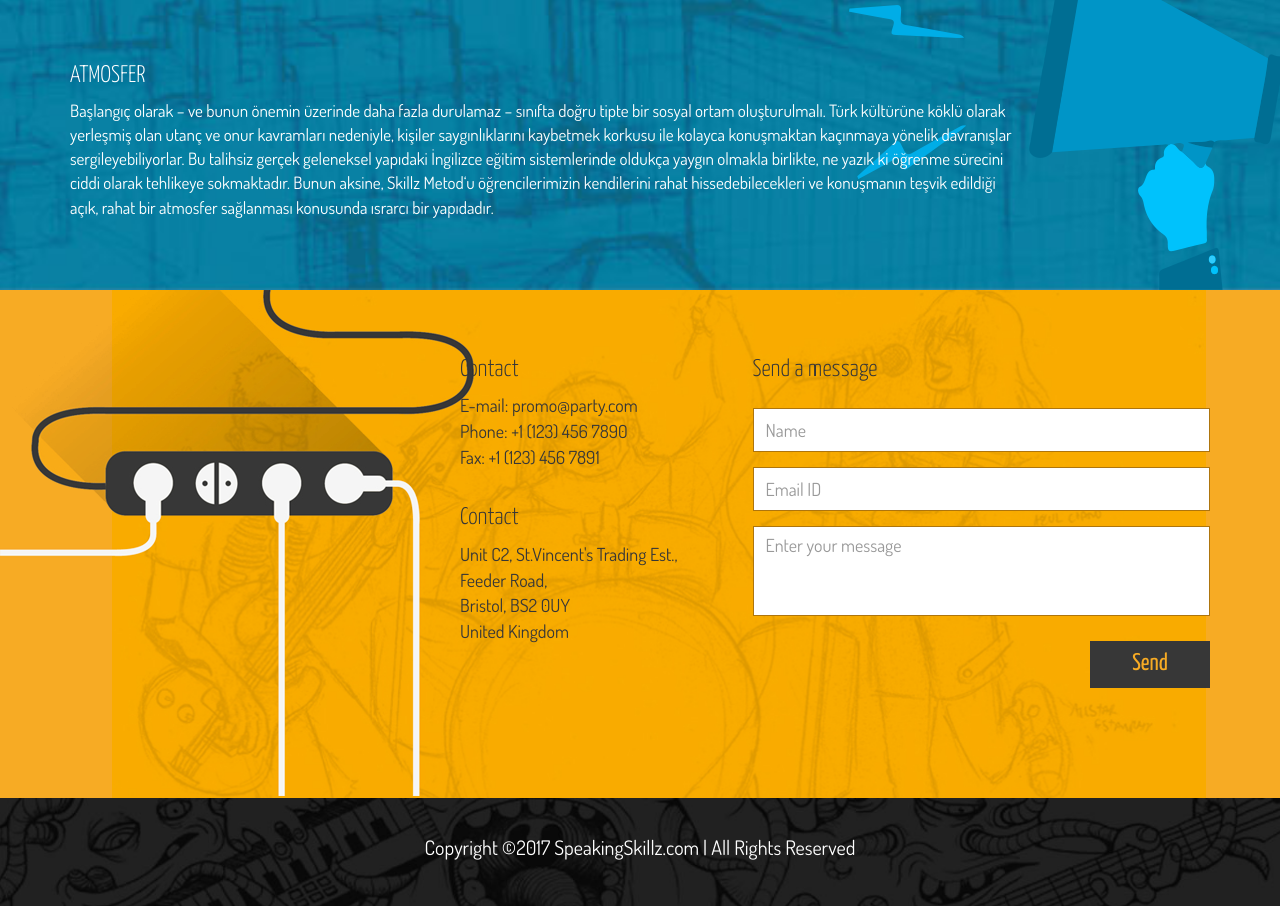
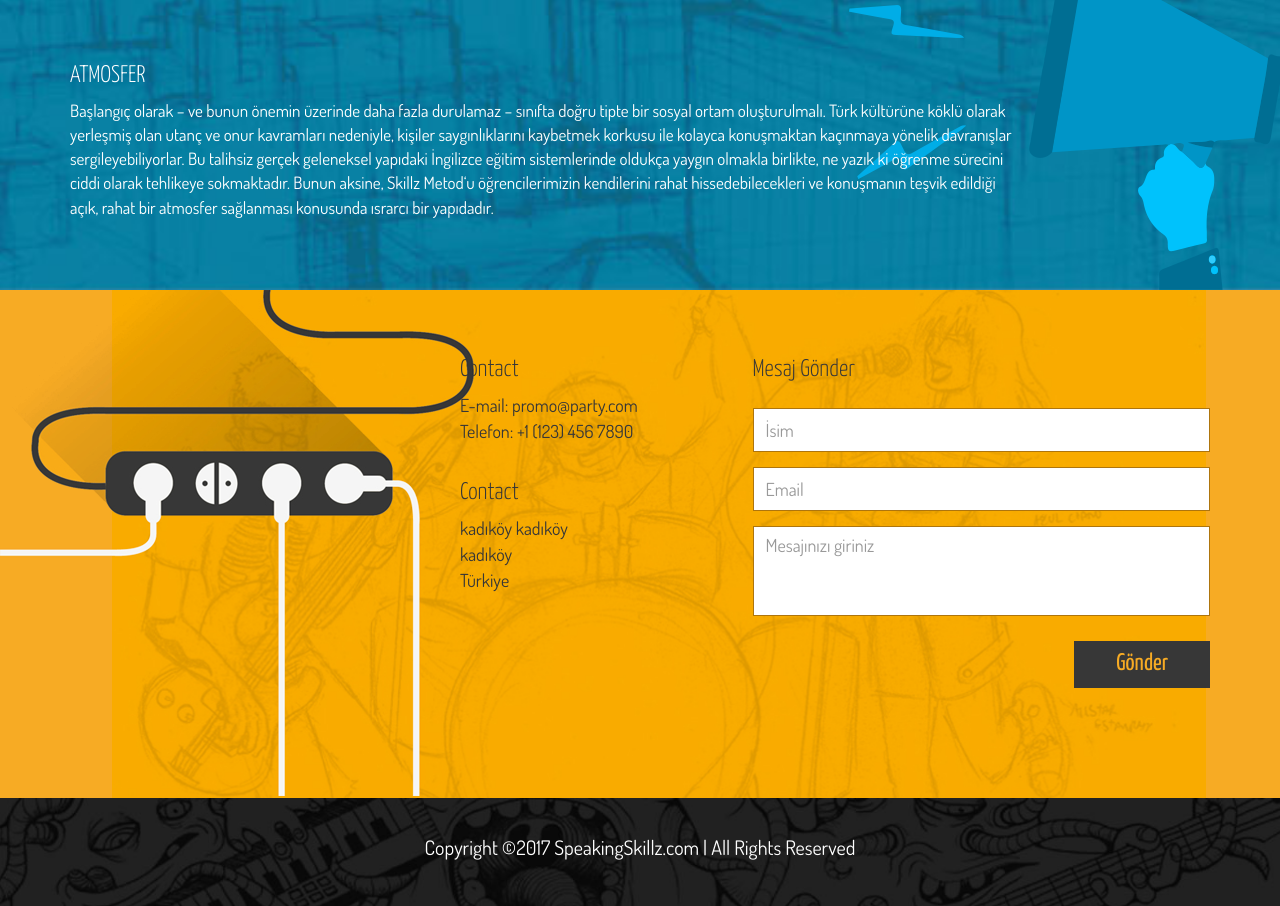
Before and after one commit to masterismet/SpeakingSkillz, a plain HTML site: page index.html in a window 1280 px wide. Shown: the part 3086-3992 px from the top of the page. Drawn offline with Linux system fonts and the light colour scheme; some packages are replaced by stand-ins of ours.

Commit message:
iletisim

```diff
--- a/index.html
+++ b/index.html
@@ -325,36 +325,34 @@
 							<h3>Contact</h3>
 							<address>
 								E-mail: promo@party.com<br>
-								Phone: +1 (123) 456 7890<br>
-								Fax: +1 (123) 456 7891
+								Telefon: +1 (123) 456 7890<br>
 							</address>
 						</div>
 						<div class="contact-address">
 							<h3>Contact</h3>
 							<address>
-								Unit C2, St.Vincent's Trading Est.,<br>
-								Feeder Road,<br>
-								Bristol, BS2 0UY<br>
-								United Kingdom
+								kadıköy kadıköy <br>
+								kadıköy<br>
+								Türkiye
 							</address>
 						</div>
 					</div>
 					<div class="col-sm-5">
 						<div id="contact-section">
-							<h3>Send a message</h3>
+							<h3>Mesaj Gönder</h3>
 					    	<div class="status alert alert-success" style="display: none"></div>
-					    	<form id="main-contact-form" class="contact-form" name="contact-form" method="post" action="sendemail.php">
+					    	<form id="main-contact-form" class="contact-form" name="contact-form" method="post" action="#">
 					            <div class="form-group">
-					                <input type="text" name="name" class="form-control" required="required" placeholder="Name">
+					                <input type="text" name="name" class="form-control" required="required" placeholder="İsim">
 					            </div>
 					            <div class="form-group">
-					                <input type="email" name="email" class="form-control" required="required" placeholder="Email ID">
+					                <input type="email" name="email" class="form-control" required="required" placeholder="Email">
 					            </div>
 					            <div class="form-group">
-					                <textarea name="message" id="message" required="required" class="form-control" rows="4" placeholder="Enter your message"></textarea>
+					                <textarea name="message" id="message" required="required" class="form-control" rows="4" placeholder="Mesajınızı giriniz"></textarea>
 					            </div>
 					            <div class="form-group">
-					                <button type="submit" class="btn btn-primary pull-right">Send</button>
+					                <button type="submit" class="btn btn-primary pull-right">Gönder</button>
 					            </div>
 					        </form>
 					    </div>
@@ -376,7 +374,7 @@
 
     <script type="text/javascript" src="js/jquery.js"></script>
     <script type="text/javascript" src="js/bootstrap.min.js"></script>
-	<script type="text/javascript" src="http://maps.google.com/maps/api/js?sensor=true"></script>
+	<script type="text/javascript" src="https://maps.google.com/maps/api/js?sensor=true"></script>
   	<script type="text/javascript" src="js/gmaps.js"></script>
 	<script type="text/javascript" src="js/smoothscroll.js"></script>
     <script type="text/javascript" src="js/jquery.parallax.js"></script>
```
